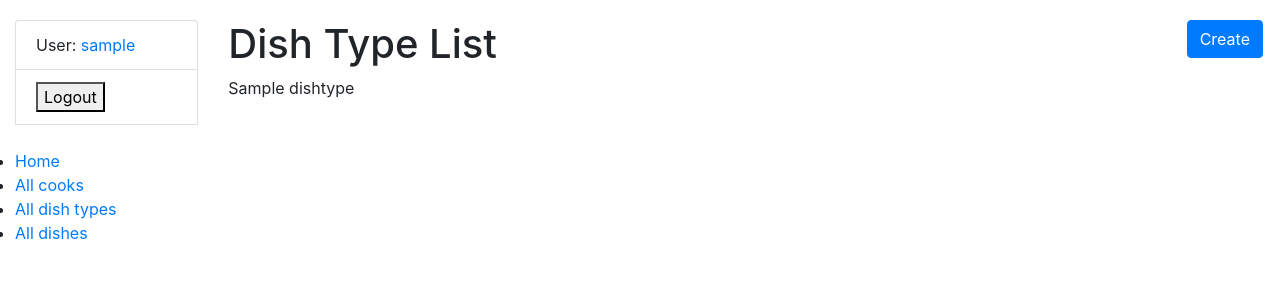
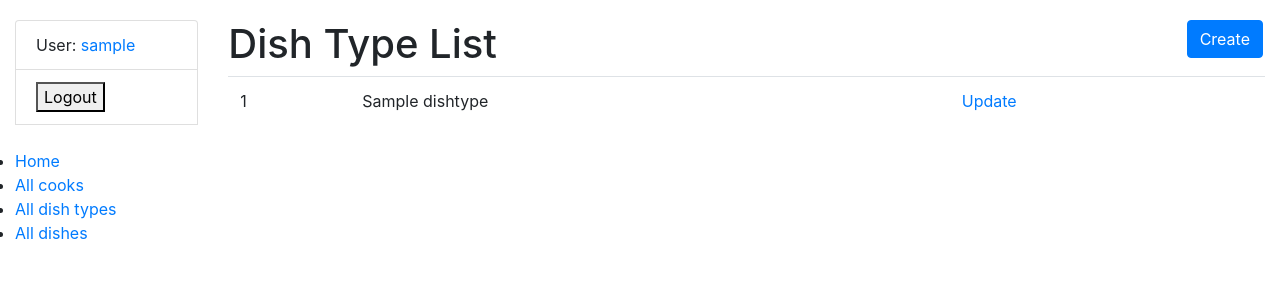
Before and after one commit to Evheniia96/restaurant-kitchen-service, a Django app: page /dish_type/ in a window 1280 px wide. Shown: the top 300 px of the page. Run offline with Django 5.2, Linux system fonts and the light colour scheme; a user stored in the database is signed in; tables that the repository leaves empty hold one stand-in row (values such as "Sample post").

Commit message:
create DishUpdateView & DishTypeUpdateView
-create DishUpdateView and DishTypeUpdateView in views.py
-add url in urls.py
-change templates dish_detail.html and dish_type_list.html

```diff
--- a/restaurant/forms.py
+++ b/restaurant/forms.py
@@ -38,7 +38,5 @@ def validate_year_of_experience(
 ):
     if year_of_experience > 100:
         raise ValidationError("Year of experience should be less than 100")
-    elif not year_of_experience.isdigit():
-        raise ValidationError("Year of experience should be digits")
 
     return year_of_experience
--- a/restaurant/urls.py
+++ b/restaurant/urls.py
@@ -1,6 +1,6 @@
 from django.urls import path
 from .views import index, CookListView, DishListView, DishTypeListView, DishDetailView, CookDetailView, DishCreateView, \
-    CookCreateView, DishTypeCreateView, CookExperienceUpdateView
+    CookCreateView, DishTypeCreateView, CookExperienceUpdateView, DishUpdateView, DishTypeUpdateView
 
 urlpatterns = [
     path("", index, name="index"),
@@ -10,9 +10,11 @@ urlpatterns = [
     path("cook/<int:pk>/update/", CookExperienceUpdateView.as_view(), name="cook-update"),
     path("dish/", DishListView.as_view(), name="dish-list"),
     path("dish/create/", DishCreateView.as_view(), name="dish-create"),
+    path("dish/<int:pk>/update/", DishUpdateView.as_view(), name="dish-update"),
     path("dish_type/", DishTypeListView.as_view(), name="dish-type-list"),
     path("dish_type/create/", DishTypeCreateView.as_view(), name="dish-type-create"),
     path("dish/<int:pk>/", DishDetailView.as_view(), name="dish-detail"),
+    path("dish_type/<int:pk>/update/", DishTypeUpdateView.as_view(), name="dish_type-update"),
     ]
 
 app_name = "restaurant"
--- a/restaurant/views.py
+++ b/restaurant/views.py
@@ -65,9 +65,15 @@ class DishCreateView(LoginRequiredMixin, generic.CreateView):
     success_url = reverse_lazy("restaurant:dish-list")
 
 
+class DishUpdateView(LoginRequiredMixin, generic.UpdateView):
+    model = Dish
+    form_class = DishForm
+    success_url = reverse_lazy("restaurant:dish-list")
+
+
 class DishTypeListView(LoginRequiredMixin, generic.ListView):
     model = DishType
-    paginate_by = 2
+    paginate_by = 5
     template_name = "restaurant/dish_type_list.html"
     context_object_name = "dish_type_list"
 
@@ -77,3 +83,10 @@ class DishTypeCreateView(LoginRequiredMixin, generic.CreateView):
     fields = "__all__"
     success_url = reverse_lazy("restaurant:dish-type-list")
     template_name = "restaurant/dish_type_form.html"
+
+
+class DishTypeUpdateView(LoginRequiredMixin, generic.UpdateView):
+    model = DishType
+    fields = "__all__"
+    success_url = reverse_lazy("restaurant:dish-type-list")
+    template_name = "restaurant/dish_type_form.html"
--- a/templates/restaurant/dish_detail.html
+++ b/templates/restaurant/dish_detail.html
@@ -3,6 +3,9 @@
 {% block content %}
     <h1>
       {{ dish.name }}
+        <a href="{% url 'restaurant:dish-update' pk=dish.id %}" class="btn btn-secondary link-to-page">
+      Update
+    </a>
     </h1>
     <li>Price: {{ dish.price }} $</li>
     <p>Dish type: {{ dish.dish_type }}</p>
--- a/templates/restaurant/dish_type_list.html
+++ b/templates/restaurant/dish_type_list.html
@@ -6,10 +6,19 @@
         Create
       </a>
     </h1>
-    {% if dish_type_list %}
+    {% if dish_type_list %}<table class="table">
     {% for dish_type in dish_type_list %}
-        <p>{{ dish_type.name }}</p>
+        <tr>
+            <td>{{ dish_type.id }}</td>
+            <td>{{ dish_type.name }}</td>
+            <td>
+                <a href="{% url 'restaurant:dish_type-update' pk=dish_type.id %}">
+                Update
+                </a>
+            </td>
+        </tr>
     {% endfor %}
+    </table>
     {% else %}
       <p>There are no dish types in the service.</p>
     {% endif %}
```
